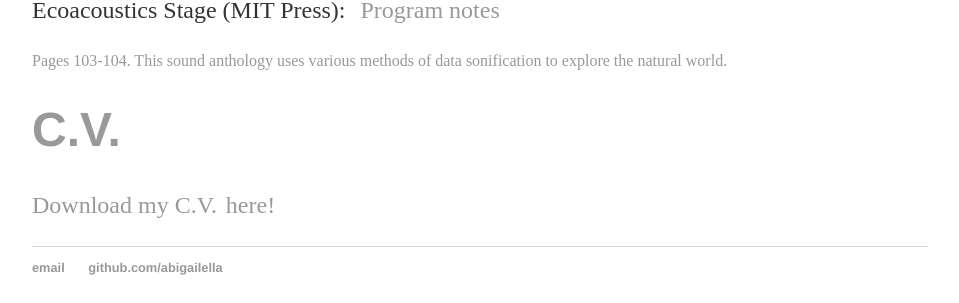
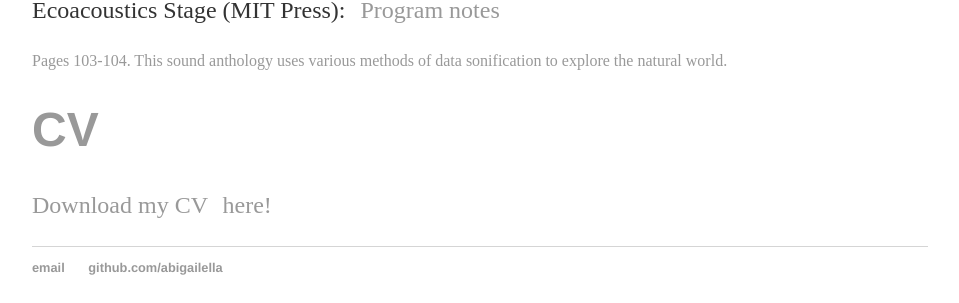
Before and after one commit to abigailella/abigailella.github.io, a Jekyll site: the page projects.html, which Jekyll copies as it is, in a window 1280 px wide. Shown: the part 321-624 px from the top of the page, without its empty margins (160-1119 px from the left). Built offline with Jekyll 4.4.1, drawn with Linux system fonts in a browser that asks for light colours.

Commit message:
Update projects.html

```diff
--- a/projects.html
+++ b/projects.html
@@ -29,11 +29,11 @@
 	<h1>Collected projects</h1>
 		<p>Undergraduate thesis: <a href = "thesis.pdf"style="text-decoration:none; margin:1%;">"A mixed Methods Analysis of Thomsonian Literature, 1825-1860"</a> </p>
 		<p2> A computational analysis (paired with selective close readings) of 59 medical texts, conducted in order to determine the "populist-ness" of a nineteenth century medical movement called "Thomsonianism." Employs PCA and Topic Modeling techniques.</p2>
-		<p> Ecoacoustics Stage (MIT Press): <a href = "https://www.mitpressjournals.org/doi/pdf/10.1162/comj_e_00452" style="text-decoration:none; margin:1%;">Program notes<a/>   </p>
-			<p2> Pages 103-104. This sound anthology uses various methods of data sonification to explore the natural world.</p2>
+		<p> Ecoacoustics Stage (MIT Press): <a href = "https://www.mitpressjournals.org/doi/pdf/10.1162/comj_e_00452" style="text-decoration:none; margin:1%;">Program notes<a/></p>
+		<p2> Pages 103-104. This sound anthology uses various methods of data sonification to explore the natural world.</p2>
 
-	<h1> C.V.</h1>
-		<p>Download my C.V.<a href="Professional_CV (14).pdf" style="text-decoration:none; margin:1%;">here!</a></p>
+	<h1>CV</h1>
+		<p>Download my CV <a href="Professional_CV (14).pdf" style="text-decoration:none; margin:1%;">here!</a></p>
 
 
 </div><!-- /.blurb -->
```
